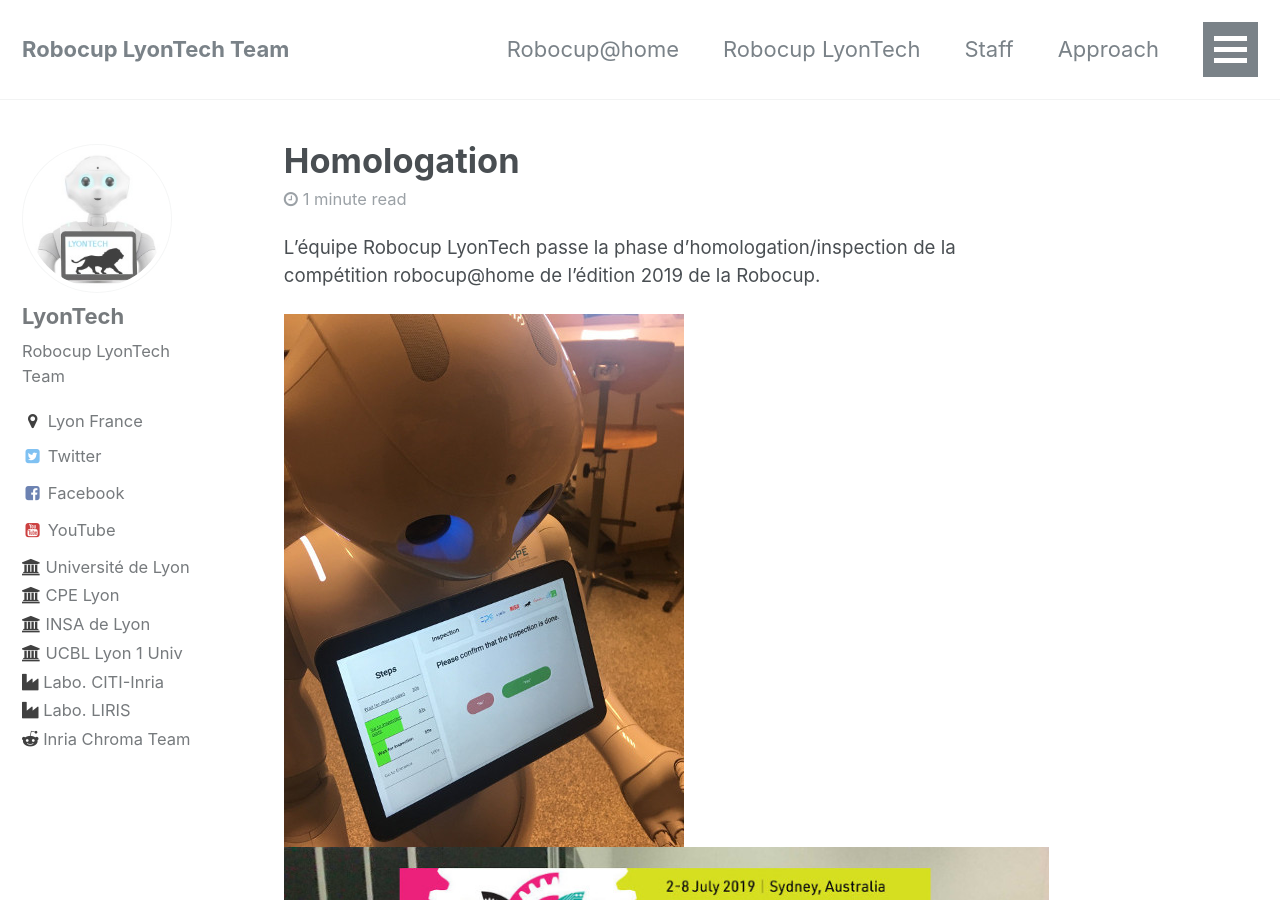
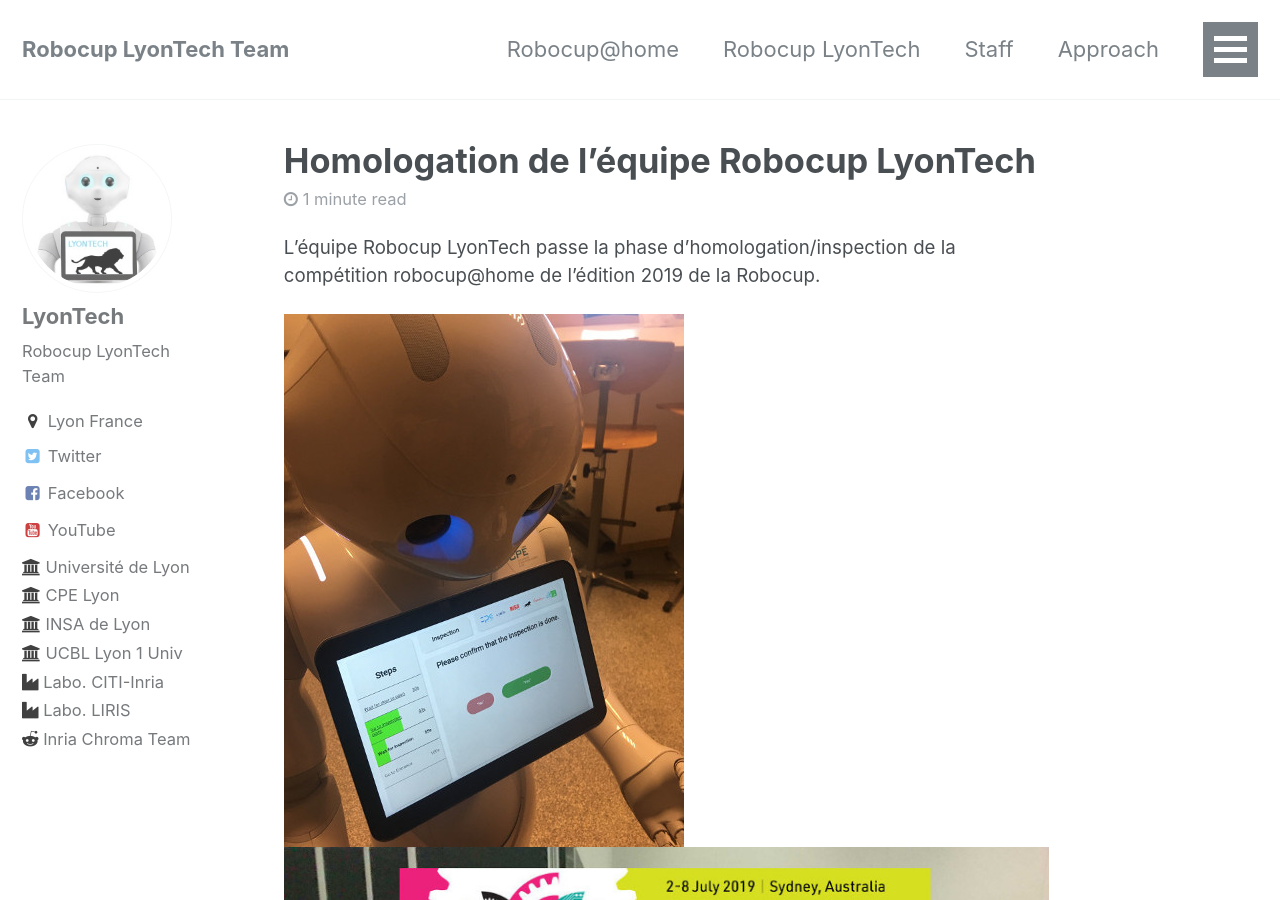
Before and after one commit to Robocup-Lyontech/Robocup-Lyontech.github.io, a Jekyll site: the page built from _posts/2019-07-03-homologation.md, in a window 1280 px wide and 900 px high. Built offline with Jekyll 4.4.1, drawn with Linux system fonts in a browser that asks for light colours.

Commit message:
Update 2019-07-03-homologation.md

```diff
--- a/_posts/2019-07-03-homologation.md
+++ b/_posts/2019-07-03-homologation.md
@@ -1,5 +1,5 @@
 ---
-title: "Homologation"
+title: "Homologation de l'équipe Robocup LyonTech"
 categories:
   - Sydney
 tags:
```
